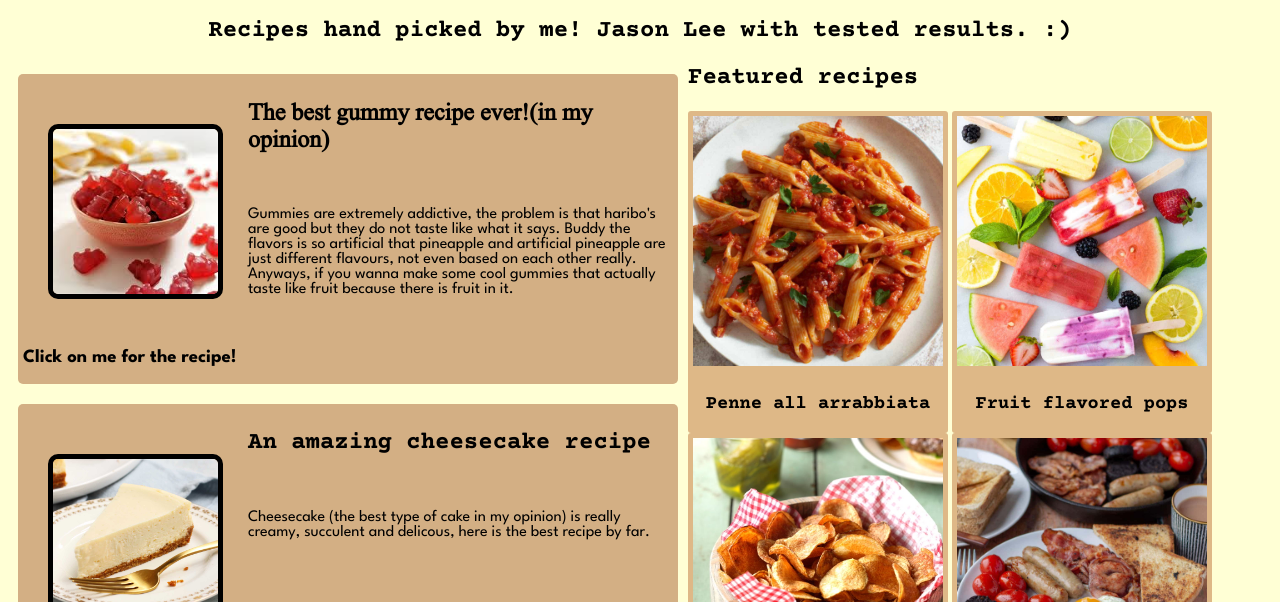
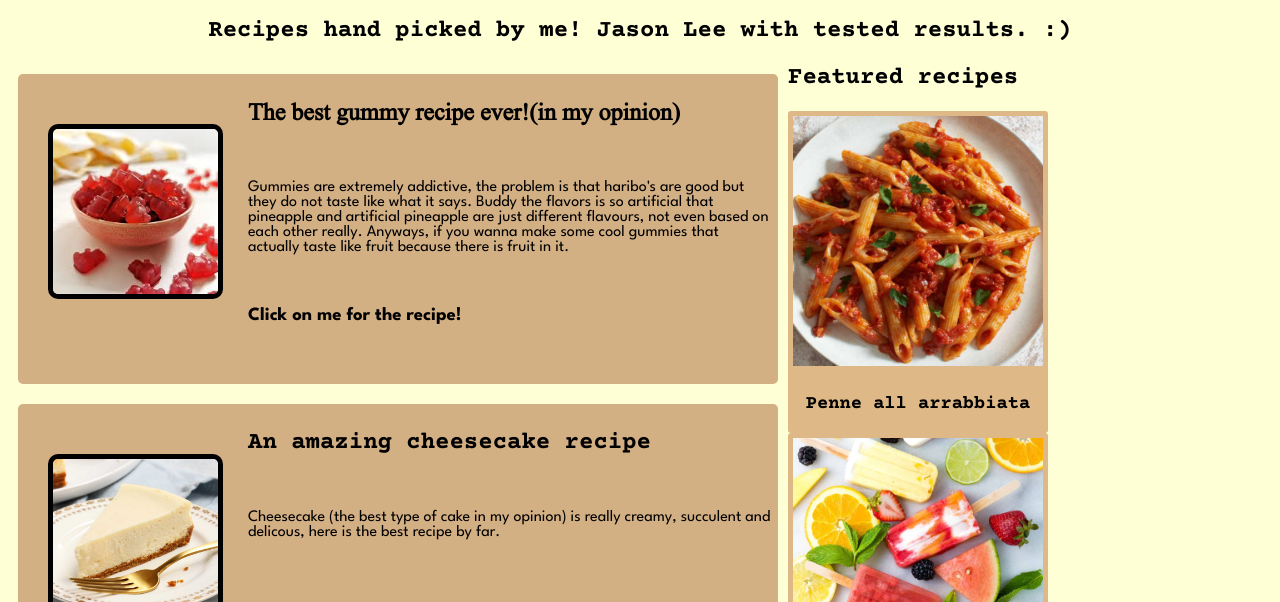
Before and after one commit to Jaosn-Lee/CookSiteweb, a plain HTML site: page index.html in a window 1280 px wide. Shown: the part 198-800 px from the top of the page. Drawn offline with Linux system fonts and the light colour scheme.

Commit message:
Update style.css

```diff
--- a/style.css
+++ b/style.css
@@ -119,7 +119,7 @@ html{
 .food_index{
     background-color:rgb(211, 175, 132);
     border-radius:5px;
-    width:650px;
+    width:750px;
     height:300px;
     padding:5px;
     margin:10px;
```
